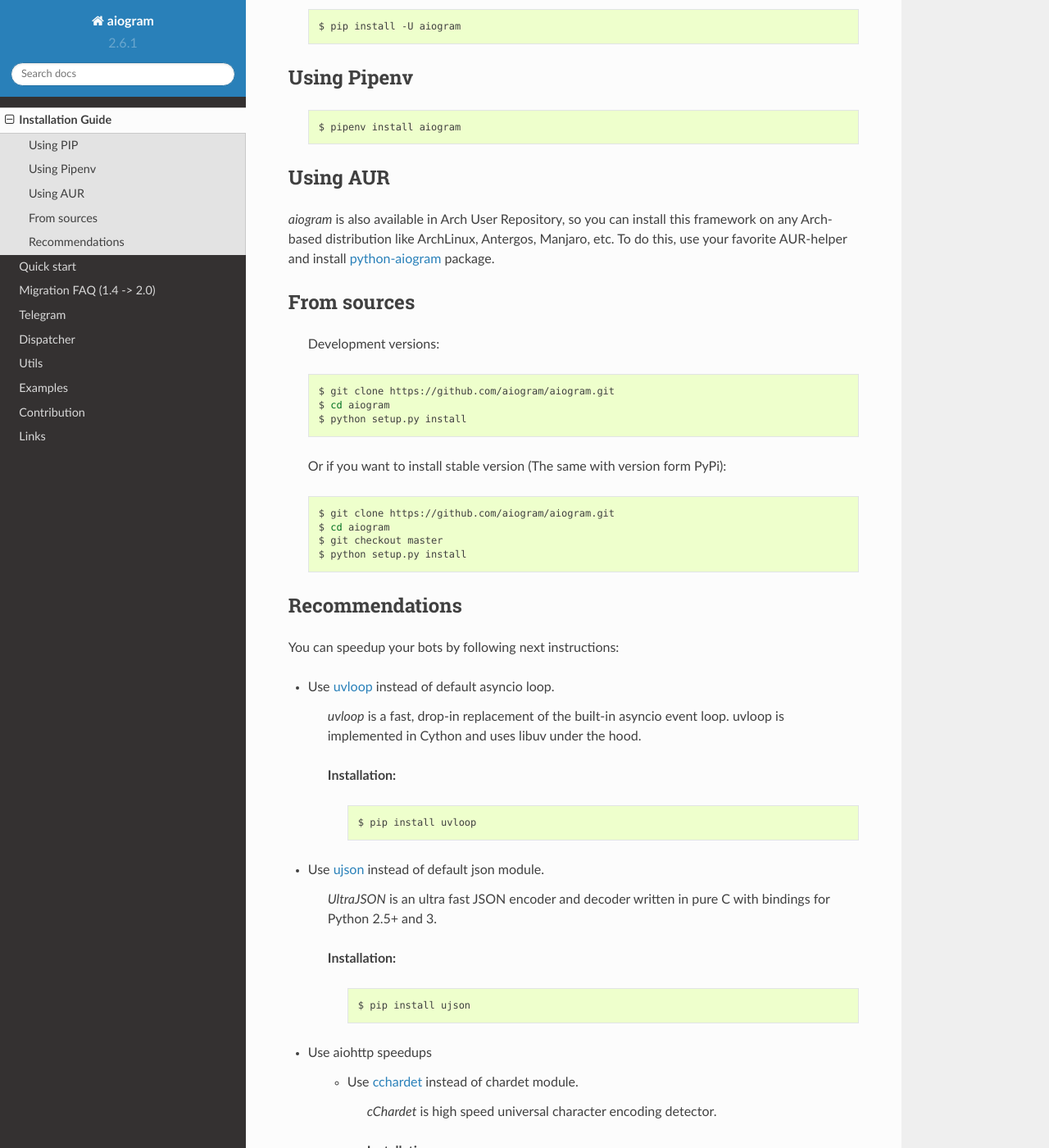
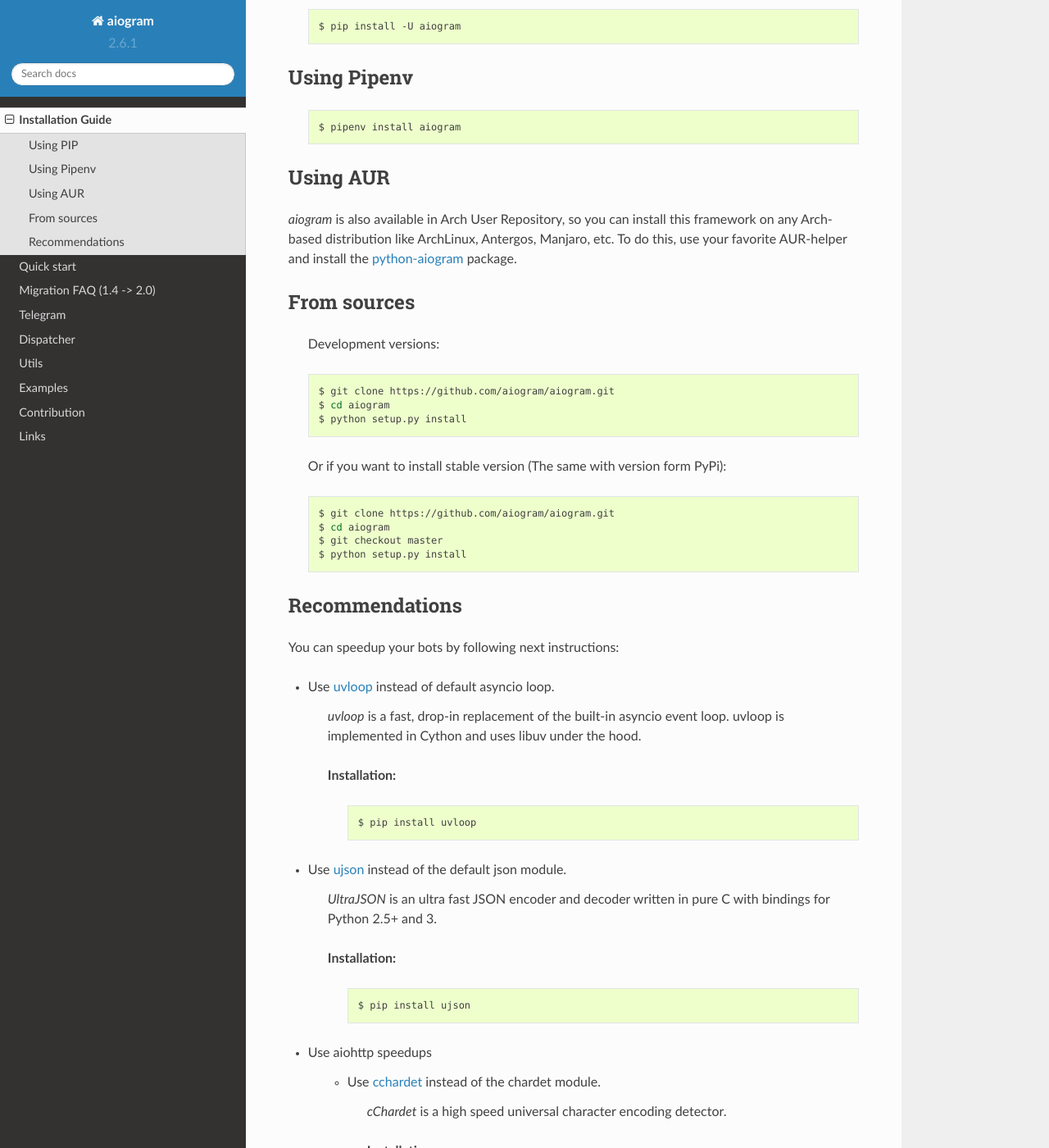
Before and after one commit to NullBrotasli/aiogram, a Sphinx documentation site: the page built from docs/source/install.rst, in a window 1280 px wide and 1400 px high, scrolled down 205 px. Shown: the whole window at 82% size. Built offline with Sphinx 7.4.7 and the Read the Docs theme 2.0.0, drawn with Linux system fonts in a browser that asks for light colours; the version number is read from the project's files by our own code; some of the changed text lies outside the part shown.

Commit message:
Update install.rst
Fix grammatical mistakes

```diff
--- a/docs/source/install.rst
+++ b/docs/source/install.rst
@@ -15,7 +15,7 @@
 
 Using AUR
 ---------
-*aiogram* is also available in Arch User Repository, so you can install this framework on any Arch-based distribution like ArchLinux, Antergos, Manjaro, etc. To do this, use your favorite AUR-helper and install `python-aiogram <https://aur.archlinux.org/packages/python-aiogram/>`_ package.
+*aiogram* is also available in Arch User Repository, so you can install this framework on any Arch-based distribution like ArchLinux, Antergos, Manjaro, etc. To do this, use your favorite AUR-helper and install the `python-aiogram <https://aur.archlinux.org/packages/python-aiogram/>`_ package.
 
 From sources
 ------------
@@ -52,7 +52,7 @@
 
             $ pip install uvloop
 
-- Use `ujson <https://github.com/esnme/ultrajson>`_ instead of default json module.
+- Use `ujson <https://github.com/esnme/ultrajson>`_ instead of the default json module.
 
     *UltraJSON* is an ultra fast JSON encoder and decoder written in pure C with bindings for Python 2.5+ and 3.
 
@@ -64,9 +64,9 @@
 
 - Use aiohttp speedups
 
-    - Use `cchardet <https://github.com/PyYoshi/cChardet>`_ instead of chardet module.
+    - Use `cchardet <https://github.com/PyYoshi/cChardet>`_ instead of the chardet module.
 
-        *cChardet* is high speed universal character encoding detector.
+        *cChardet* is a high speed universal character encoding detector.
 
         **Installation:**
 
```
Also changed, not shown: other parts of docs/source/install.rst (+1 -1 lines).
